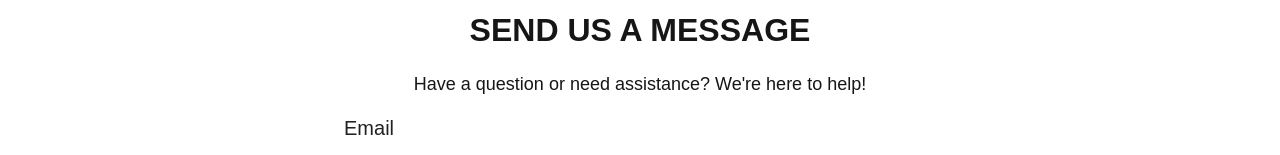
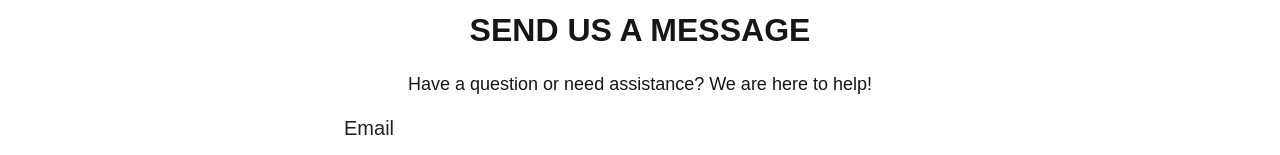
Before and after one commit to shakhorinAlex/furniture-store, a Next.js app: page /contact in a window 1280 px wide. Shown: the part 721-876 px from the top of the page. Built offline with nearby package versions, Linux system fonts and the light colour scheme; no server answers; a web font is replaced by a local one.

Commit message:
fix text

```diff
--- a/pages/contact.js
+++ b/pages/contact.js
@@ -64,7 +64,7 @@ const Contact = () => {
         <div className="container">
           <h1 className="contact__form--title">Send Us a Message</h1>
           <p className="contact__form--description">
-            Have a question or need assistance? We're here to help!
+            Have a question or need assistance? We are here to help!
           </p>
           <form className="contact__form--form">
             <div className="contact__form--form-group">
--- a/pages/index.js
+++ b/pages/index.js
@@ -167,7 +167,7 @@ function Home({ products }) {
             <p className="reviews__desc">
               At Furniture Store, we take pride in providing our customers with
               the perfect furniture solutions for their homes. But do not just
-              take our word for it, listen to what our valued customers have to
+              take our word for it listen to what our valued customers have to
               say about their experience with our furniture. From the moment
               they received their orders to the way our furniture transformed
               their living spaces, our customers have been thrilled with the
```
